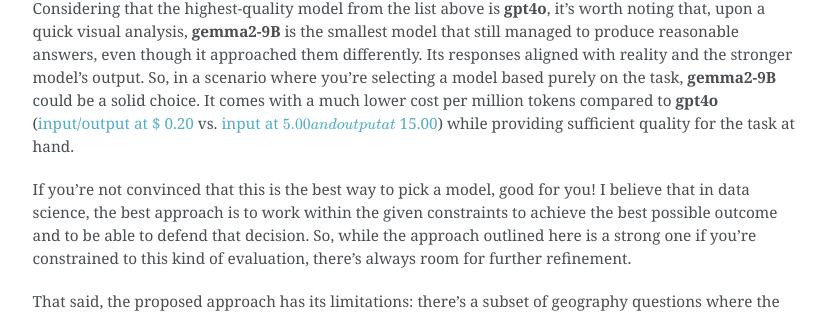
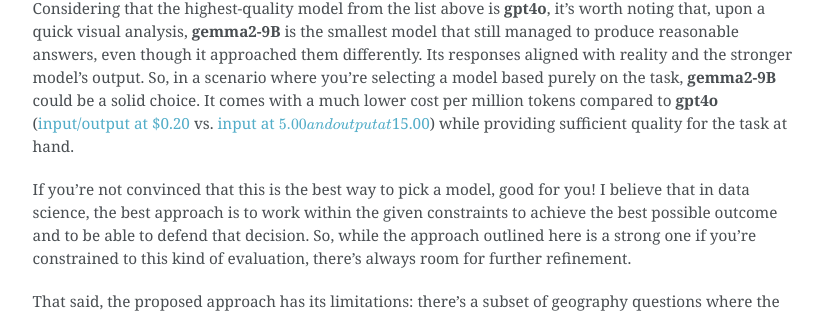
Before and after one commit to jcfneto/jcfneto.github.io, a Jekyll site: the page built from _posts/2024-09-19-llm-router.md, in a window 1280 px wide and 900 px high, scrolled down 584 px. Shown: the part 147-460 px from the top of the window, without its empty margins (249-1081 px from the left). Built offline with Jekyll 4.4.1, drawn with Linux system fonts in a browser that asks for light colours; formulas are drawn with MathJax 3; some of the changed lines change nothing that is shown.

Commit message:
post: llm-router first part

```diff
--- a/_posts/2024-09-19-llm-router.md
+++ b/_posts/2024-09-19-llm-router.md
@@ -150,7 +150,7 @@
 <br>
 
 
-Considering that the highest-quality model from the list above is **gpt4o**, it’s worth noting that, upon a quick visual analysis, **gemma2-9B** is the smallest model that still managed to produce reasonable answers, even though it approached them differently. Its responses aligned with reality and the stronger model’s output. So, in a scenario where you're selecting a model based purely on the task, **gemma2-9B** could be a solid choice. It comes with a much lower cost per million tokens compared to **gpt4o** (<a href="https://groq.com/pricing/">input/output at \$ 0.20</a> vs. <a href="https://openai.com/api/pricing/">input at \$ 5.00 and output at \$ 15.00</a>) while providing sufficient quality for the task at hand.
+Considering that the highest-quality model from the list above is **gpt4o**, it’s worth noting that, upon a quick visual analysis, **gemma2-9B** is the smallest model that still managed to produce reasonable answers, even though it approached them differently. Its responses aligned with reality and the stronger model’s output. So, in a scenario where you're selecting a model based purely on the task, **gemma2-9B** could be a solid choice. It comes with a much lower cost per million tokens compared to **gpt4o** ([input/output at &#36;0.20](https://groq.com/pricing/) vs. [input at &#36;5.00 and output at &#36;15.00](https://openai.com/api/pricing/)) while providing sufficient quality for the task at hand.
 
 If you're not convinced that this is the best way to pick a model, good for you! I believe that in data science, the best approach is to work within the given constraints to achieve the best possible outcome and to be able to defend that decision. So, while the approach outlined here is a strong one if you're constrained to this kind of evaluation, there’s always room for further refinement.
 
```
